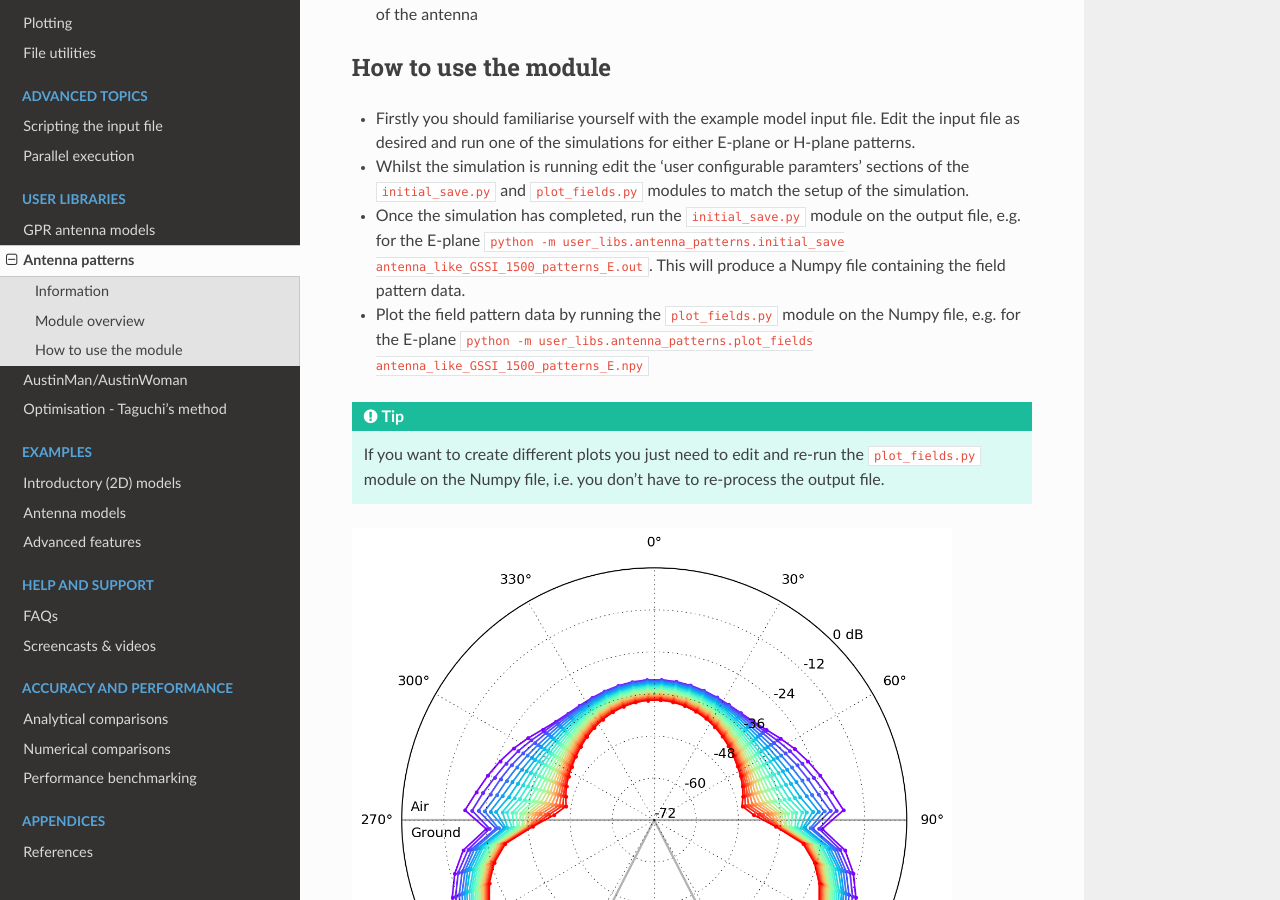
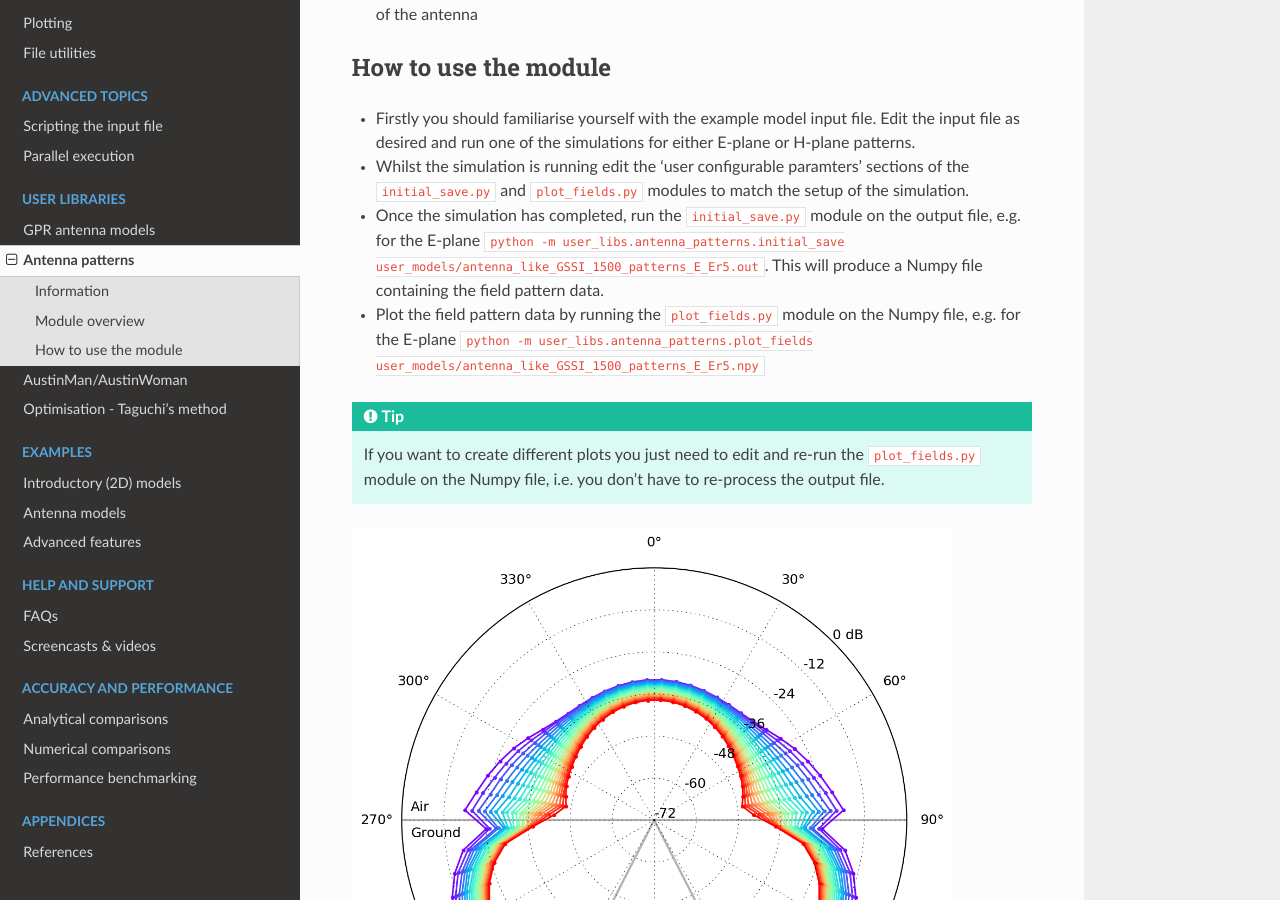
Before and after one commit to gprMax/gprMax, a Sphinx documentation site: the page built from docs/source/user_libs_antenna_patterns.rst, in a window 1280 px wide and 900 px high, scrolled down 1264 px. Built offline with Sphinx 7.4.7 and the Read the Docs theme 2.0.0, drawn with Linux system fonts in a browser that asks for light colours.

```diff
--- a/docs/source/user_libs_antenna_patterns.rst
+++ b/docs/source/user_libs_antenna_patterns.rst
@@ -40,8 +40,8 @@
 
 * Firstly you should familiarise yourself with the example model input file. Edit the input file as desired and run one of the simulations for either E-plane or H-plane patterns.
 * Whilst the simulation is running edit the 'user configurable paramters' sections of the ``initial_save.py`` and ``plot_fields.py`` modules to match the setup of the simulation.
-* Once the simulation has completed, run the ``initial_save.py`` module on the output file, e.g. for the E-plane ``python -m user_libs.antenna_patterns.initial_save antenna_like_GSSI_1500_patterns_E.out``. This will produce a Numpy file containing the field pattern data.
-* Plot the field pattern data by running the ``plot_fields.py`` module on the Numpy file, e.g. for the E-plane ``python -m user_libs.antenna_patterns.plot_fields antenna_like_GSSI_1500_patterns_E.npy``
+* Once the simulation has completed, run the ``initial_save.py`` module on the output file, e.g. for the E-plane ``python -m user_libs.antenna_patterns.initial_save user_models/antenna_like_GSSI_1500_patterns_E_Er5.out``. This will produce a Numpy file containing the field pattern data.
+* Plot the field pattern data by running the ``plot_fields.py`` module on the Numpy file, e.g. for the E-plane ``python -m user_libs.antenna_patterns.plot_fields user_models/antenna_like_GSSI_1500_patterns_E_Er5.npy``
 
 .. tip::
 
```
Also changed, not shown: 2 other files.
